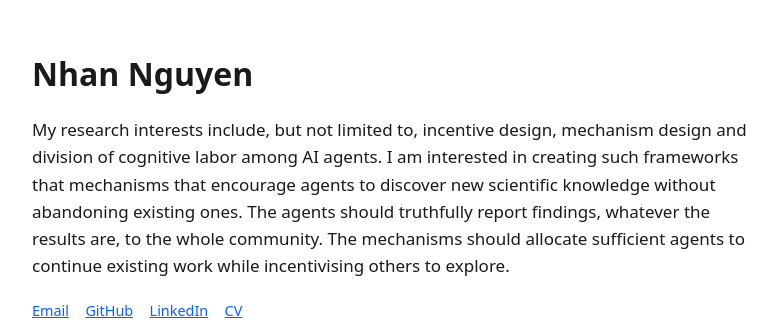
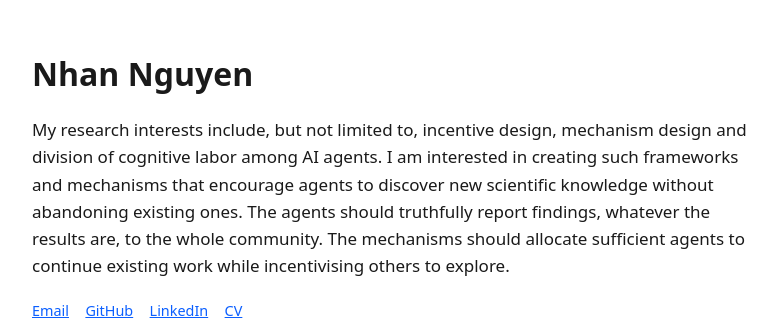
Before and after one commit to hiimnhan/hiimnhan.github.io, a plain HTML site: page index.html in a window 1280 px wide. Shown: the top 329 px of the page, 248-1011 px from the left. Drawn offline with Linux system fonts and the light colour scheme.

Commit message:
update bio

```diff
--- a/index.html
+++ b/index.html
@@ -27,7 +27,7 @@
 <main>
   <h1>Nhan Nguyen</h1>
   <!-- <p class="muted">Your title · Your institution</p> -->
-  <p>My research interests include, but not limited to, incentive design, mechanism design and division of cognitive labor among AI agents. I am interested in creating such frameworks that mechanisms that encourage agents to discover new scientific knowledge without abandoning existing ones. The agents should truthfully report findings, whatever the results are, to the whole community. The mechanisms should allocate sufficient agents to continue existing work while incentivising others to explore.</p>
+  <p>My research interests include, but not limited to, incentive design, mechanism design and division of cognitive labor among AI agents. I am interested in creating such frameworks and mechanisms that encourage agents to discover new scientific knowledge without abandoning existing ones. The agents should truthfully report findings, whatever the results are, to the whole community. The mechanisms should allocate sufficient agents to continue existing work while incentivising others to explore.</p>
   <p></p>
   <p class="links">
     <a href="mailto:vinhnhan1999bc@gmail.com">Email</a>
```
